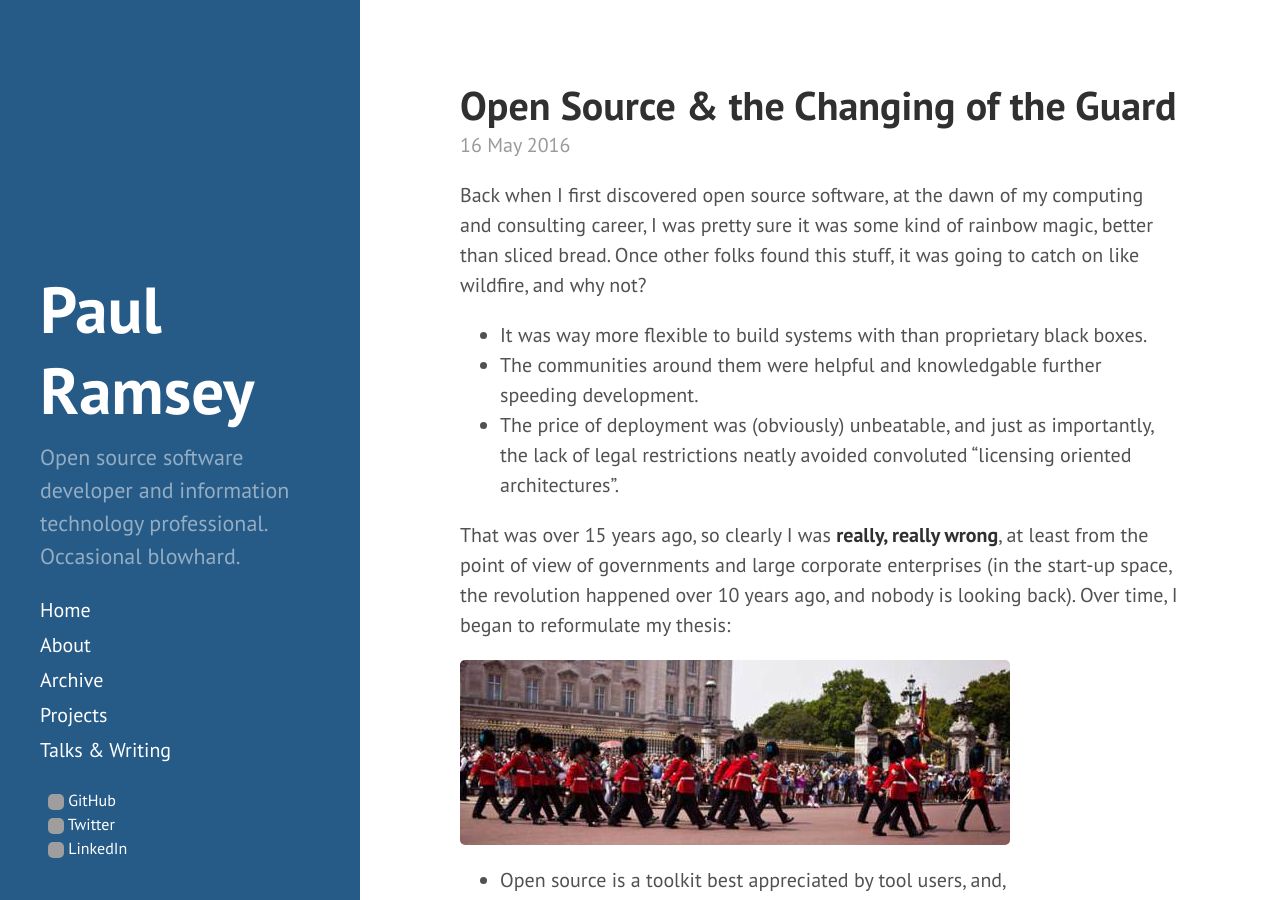
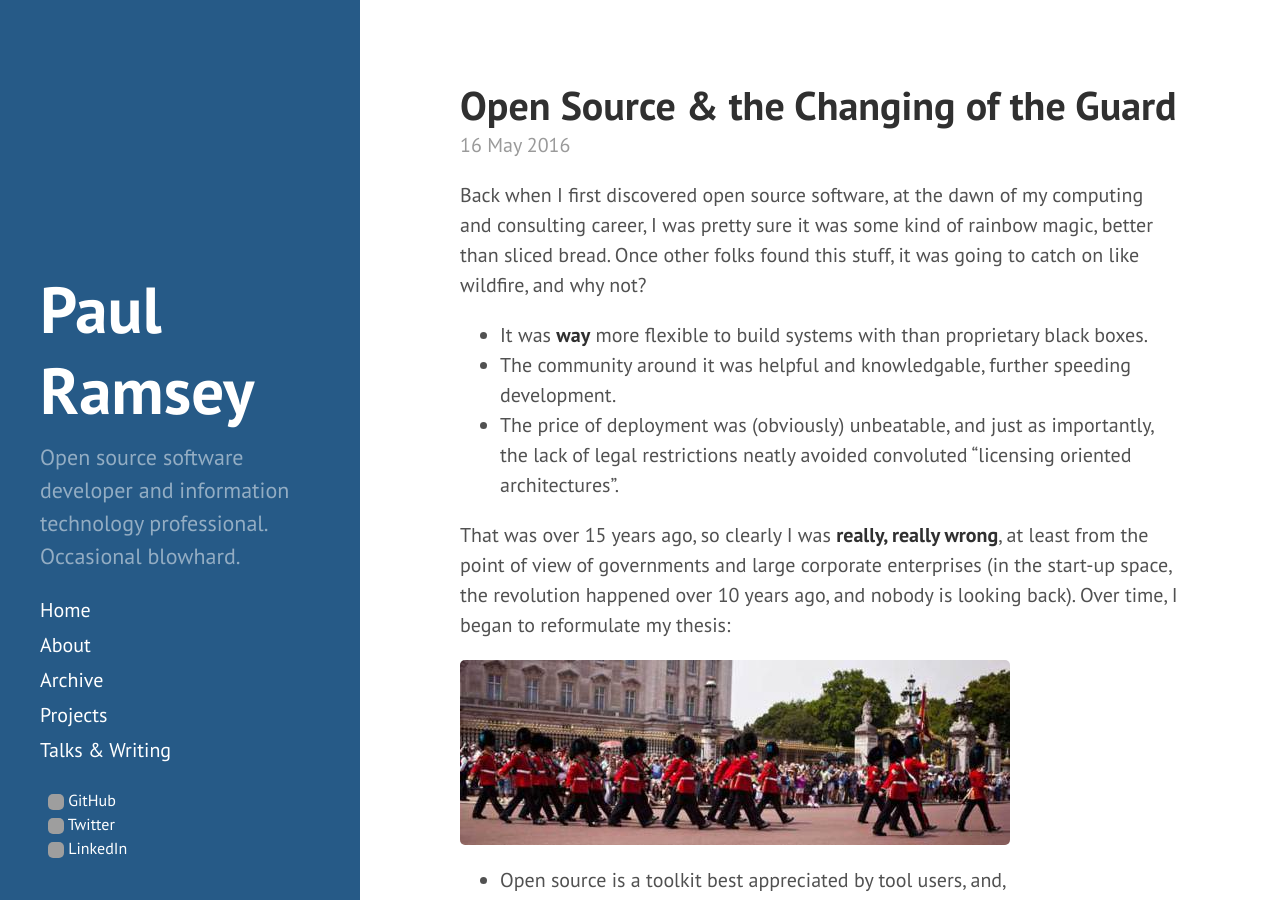
Before and after one commit to pramsey/pramsey.github.io, a Jekyll site: the page built from _posts/2016-05-16-changing-guard.md, in a window 1280 px wide and 900 px high. Built offline with Jekyll 4.4.1, drawn with Linux system fonts in a browser that asks for light colours; comment, search, counter and statistics services are not loaded; grey boxes are pictures that could not be loaded.

Commit message:
Update 2016-05-16-changing-guard.md

```diff
--- a/_posts/2016-05-16-changing-guard.md
+++ b/_posts/2016-05-16-changing-guard.md
@@ -16,8 +16,8 @@ image: "2016/irish-guards-buckingham-palace.jpg"
 
 Back when I first discovered open source software, at the dawn of my computing and consulting career, I was pretty sure it was some kind of rainbow magic, better than sliced bread. Once other folks found this stuff, it was going to catch on like wildfire, and why not?
 
-* It was way more flexible to build systems with than proprietary black boxes.
-* The communities around them were helpful and knowledgable further speeding development.
+* It was **way** more flexible to build systems with than proprietary black boxes.
+* The community around it was helpful and knowledgable, further speeding development.
 * The price of deployment was (obviously) unbeatable, and just as importantly, the lack of legal restrictions neatly avoided convoluted "licensing oriented architectures".
 
 That was over 15 years ago, so clearly I was **really, really wrong**, at least from the point of view of governments and large corporate enterprises (in the start-up space, the revolution happened over 10 years ago, and nobody is looking back). Over time, I began to reformulate my thesis:
```
